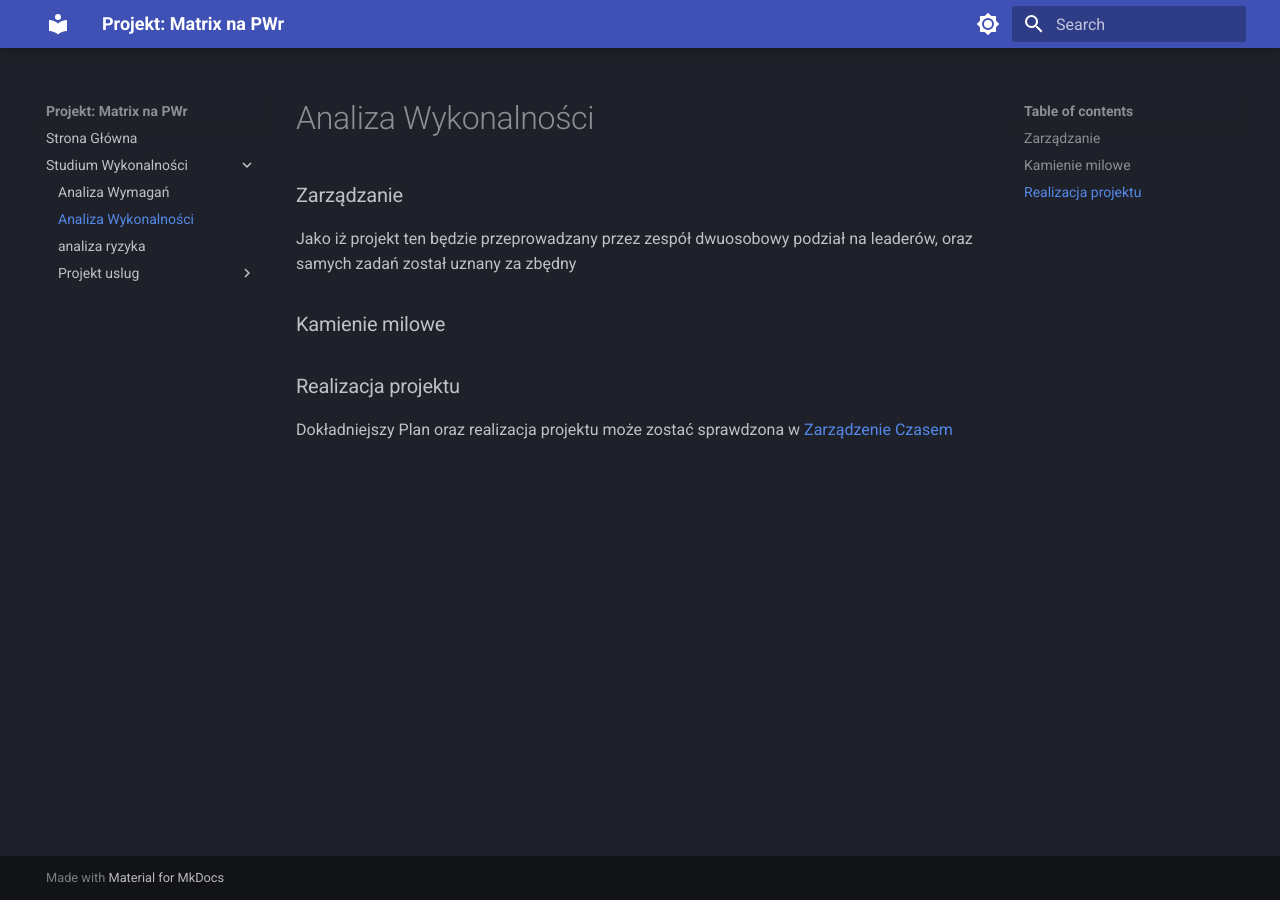
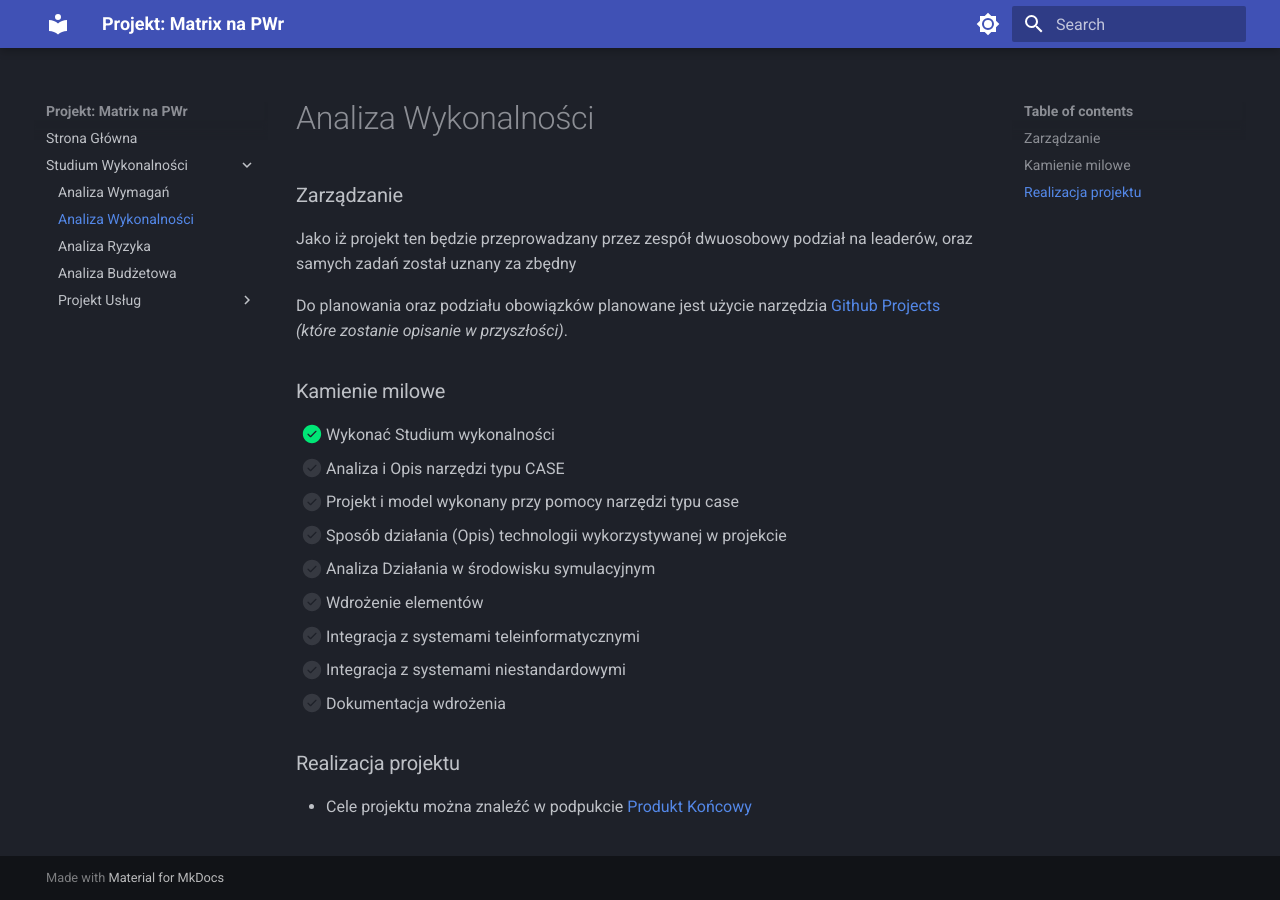
Before and after one commit to chramb/mtx4pwr, an MkDocs documentation site: the page built from docs/studium-wykonalnosci/analiza-wykonalnosci.md, in a window 1280 px wide. Built offline with MkDocs 1.6.1 and Material for MkDocs 9.7.7, drawn with Linux system fonts in a browser that asks for light colours.

Commit message:
docs/studium-wykonalności: written

```diff
--- a/docs/studium-wykonalnosci/analiza-wykonalnosci.md
+++ b/docs/studium-wykonalnosci/analiza-wykonalnosci.md
@@ -3,8 +3,21 @@ title: Analiza Wykonalności
 ---
 # Zarządzanie
 Jako iż projekt ten będzie przeprowadzany przez zespół dwuosobowy podział na leaderów, oraz samych zadań został uznany za zbędny
+
+Do planowania oraz podziału obowiązków planowane jest użycie narzędzia [Github Projects](https://docs.github.com/en/issues/planning-and-tracking-with-projects/learning-about-projects/about-projects) *(które zostanie opisanie w przyszłości)*.
+
 # Kamienie milowe
+- [X] Wykonać Studium wykonalności
+- [ ] Analiza i Opis narzędzi typu CASE
+- [ ] Projekt i model wykonany przy pomocy narzędzi typu case
+- [ ] Sposób działania (Opis) technologii wykorzystywanej w projekcie
+- [ ] Analiza Działania w środowisku symulacyjnym
+- [ ] Wdrożenie elementów
+- [ ] Integracja z systemami teleinformatycznymi
+- [ ] Integracja z systemami niestandardowymi
+- [ ] Dokumentacja wdrożenia
 
 
 # Realizacja projektu
-Dokładniejszy Plan oraz realizacja projektu może zostać sprawdzona w [Zarządzenie Czasem](zarzadzanie-czasem/tabela.md)
+
+- Cele projektu można znaleźć w podpukcie [Produkt Końcowy](projekt-uslug/produkt-koncowy.md)
```
Also changed, not shown: docs/studium-wykonalnosci/_analiza-ryzyka.md (deleted, +0 -1 lines), docs/studium-wykonalnosci/analiza-budzetowa.md (added, +17 -0 lines), docs/studium-wykonalnosci/analiza-ryzyka.md (added, +28 -0 lines), docs/studium-wykonalnosci/projekt-uslug/opis-technologii.md (+38 -0 lines), docs/studium-wykonalnosci/projekt-uslug/plan.md (+44 -0 lines), docs/studium-wykonalnosci/projekt-uslug/produkt-koncowy.md (+18 -0 lines), docs/studium-wykonalnosci/.pages, docs/studium-wykonalnosci/projekt-uslug/.pages (added), docs/studium-wykonalnosci/projekt-uslug/organizacja.md (deleted), 1 other file.
